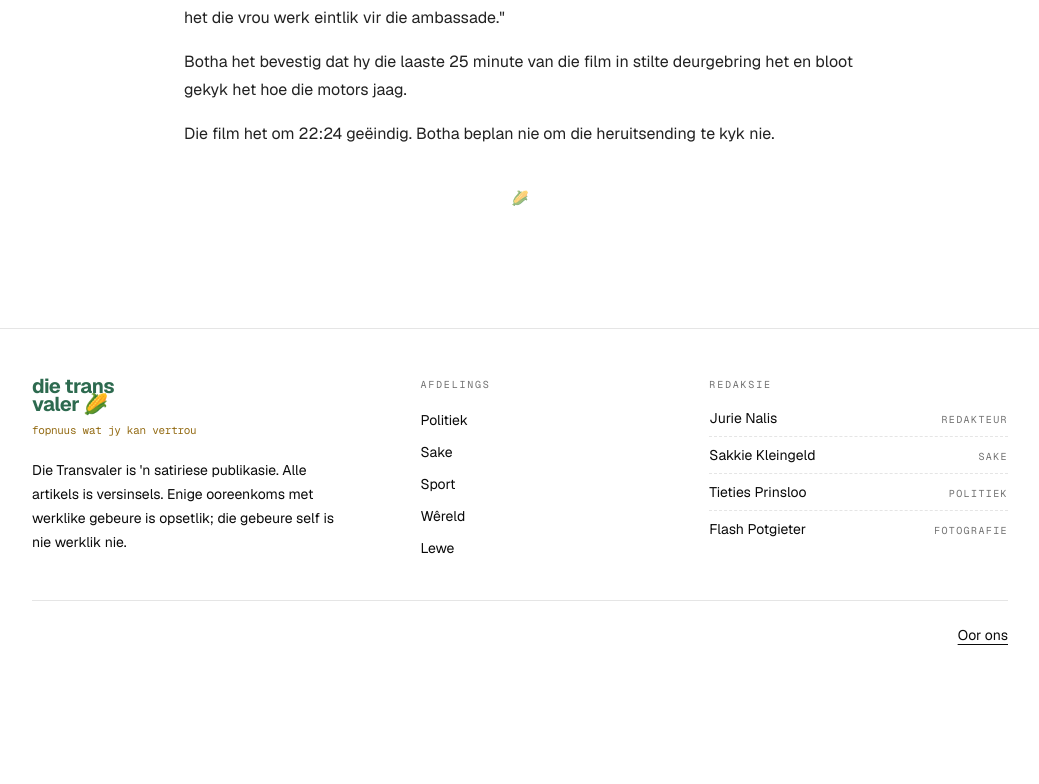
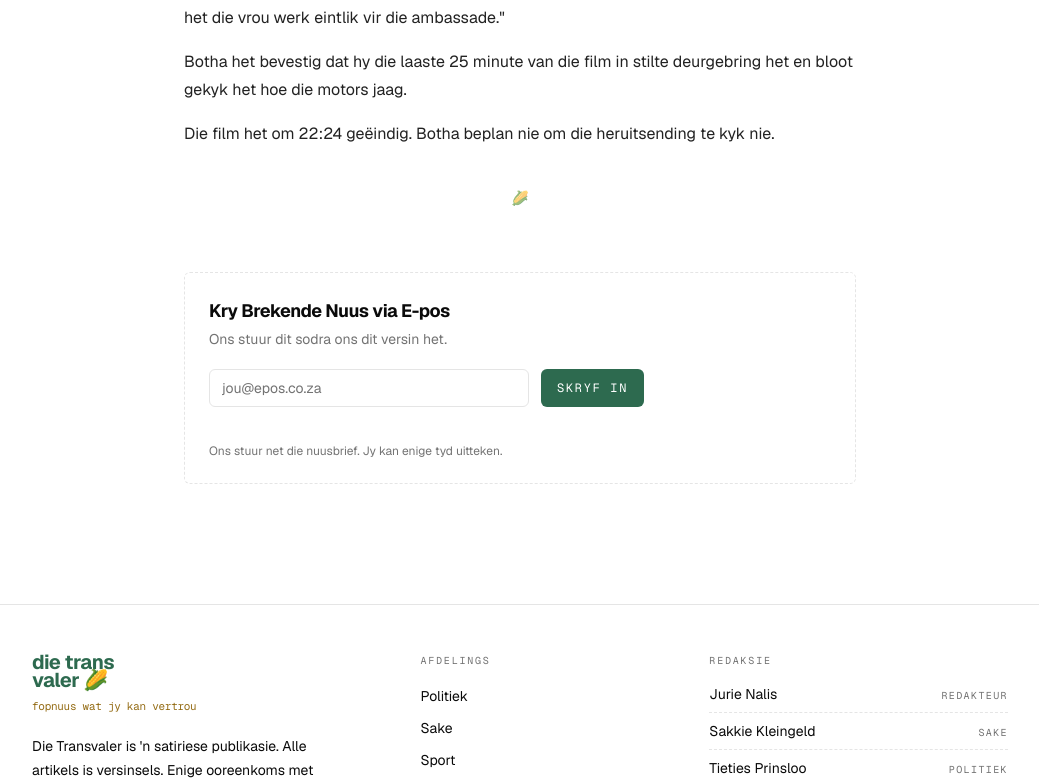
Before and after one commit to pieterbothma/dietransvaler, a Next.js app: page /artikel/man-verloor-storielyn in a window 1280 px wide. Shown: the part 1558-2342 px from the top of the page, without its empty margins (120-1159 px from the left). Before the commit the page ends 2251 px from the top, so only its background shows below. Built offline with nearby package versions, Linux system fonts and the light colour scheme.

Commit message:
Voeg e-pos-inskrywing by onder elke berig en op die voorblad

```diff
--- /dev/null
+++ b/src/app/api/inskryf/route.ts
@@ -0,0 +1,80 @@
+import { NextResponse } from 'next/server'
+import { z } from 'zod'
+
+/**
+ * Newsletter sign-up. Adds the address to a Resend audience.
+ *
+ * The rest of the site is statically generated; this is the one server-side
+ * route. It needs two environment variables, and fails loudly rather than
+ * silently swallowing addresses if either is missing:
+ *
+ *   RESEND_API_KEY       — from resend.com
+ *   RESEND_AUDIENCE_ID   — the audience to add contacts to
+ */
+const inskrywing = z.object({
+  epos: z.string().email(),
+  // Honeypot: a real person never fills this in because it is hidden. Bots do.
+  // Accept ANY value here — rejecting it in the schema would 400 before the
+  // check below runs, which both hides the bot signal and tells the bot it was
+  // caught. Discard silently instead.
+  vangput: z.string().optional(),
+})
+
+export async function POST(request: Request) {
+  let data: unknown
+  try {
+    data = await request.json()
+  } catch {
+    return NextResponse.json({ fout: 'Ongeldige versoek.' }, { status: 400 })
+  }
+
+  const resultaat = inskrywing.safeParse(data)
+  if (!resultaat.success) {
+    return NextResponse.json(
+      { fout: 'Daardie e-posadres lyk nie reg nie.' },
+      { status: 400 },
+    )
+  }
+
+  // A filled honeypot means a bot. Return success so it learns nothing.
+  if (resultaat.data.vangput) {
+    return NextResponse.json({ ok: true })
+  }
+
+  const sleutel = process.env.RESEND_API_KEY
+  const gehoor = process.env.RESEND_AUDIENCE_ID
+  if (!sleutel || !gehoor) {
+    console.error(
+      'Inskryf: RESEND_API_KEY or RESEND_AUDIENCE_ID is not set — the address was NOT saved.',
+    )
+    return NextResponse.json(
+      { fout: 'Inskrywings is tydelik af. Probeer later weer.' },
+      { status: 503 },
+    )
+  }
+
+  const antwoord = await fetch(
+    `https://api.resend.com/audiences/${gehoor}/contacts`,
+    {
+      method: 'POST',
+      headers: {
+        Authorization: `Bearer ${sleutel}`,
+        'Content-Type': 'application/json',
+      },
+      body: JSON.stringify({
+        email: resultaat.data.epos,
+        unsubscribed: false,
+      }),
+    },
+  )
+
+  if (!antwoord.ok) {
+    console.error('Inskryf: Resend returned', antwoord.status, await antwoord.text())
+    return NextResponse.json(
+      { fout: 'Iets het verkeerd geloop. Probeer weer.' },
+      { status: 502 },
+    )
+  }
+
+  return NextResponse.json({ ok: true })
+}
--- a/src/app/artikel/[slug]/page.tsx
+++ b/src/app/artikel/[slug]/page.tsx
@@ -2,6 +2,7 @@ import type { Metadata } from 'next'
 import Image from 'next/image'
 import { notFound } from 'next/navigation'
 import { ArtikelInhoud } from '@/components/artikel-inhoud'
+import { Inskryf } from '@/components/inskryf'
 import { KategorieMerker } from '@/components/kategorie-merker'
 import { skrywerPortret } from '@/lib/skrywers'
 import { getAlleSlugs, getArtikelBySlug } from '@/lib/inhoud'
@@ -99,6 +100,8 @@ export default async function ArtikelBladsy({ params }: Props) {
         🌽
       </p>
 
+      <Inskryf />
+
     </article>
   )
 }
--- a/src/app/page.tsx
+++ b/src/app/page.tsx
@@ -1,6 +1,7 @@
 import Image from 'next/image'
 import Link from 'next/link'
 import { ArtikelKaart } from '@/components/artikel-kaart'
+import { Inskryf } from '@/components/inskryf'
 import { KategorieMerker } from '@/components/kategorie-merker'
 import { getAlleArtikels } from '@/lib/inhoud'
 
@@ -91,6 +92,7 @@ export default async function Voorblad() {
         </article>
       ))}
 
+      <Inskryf />
     </div>
   )
 }
--- /dev/null
+++ b/src/components/inskryf.tsx
@@ -0,0 +1,110 @@
+'use client'
+
+import { useId, useState } from 'react'
+
+type Stand = 'wag' | 'stuur' | 'klaar' | 'fout'
+
+/**
+ * Newsletter sign-up strip. Sits under every article and at the foot of the
+ * voorblad.
+ *
+ * Status is announced through an `aria-live` region so a screen-reader user
+ * hears the result — a visual-only confirmation would leave them unsure whether
+ * the form did anything.
+ */
+export function Inskryf() {
+  const eposId = useId()
+  const [epos, setEpos] = useState('')
+  const [stand, setStand] = useState<Stand>('wag')
+  const [boodskap, setBoodskap] = useState('')
+
+  async function stuur(event: React.FormEvent<HTMLFormElement>) {
+    event.preventDefault()
+    setStand('stuur')
+
+    const vorm = new FormData(event.currentTarget)
+    try {
+      const antwoord = await fetch('/api/inskryf', {
+        method: 'POST',
+        headers: { 'Content-Type': 'application/json' },
+        body: JSON.stringify({ epos, vangput: vorm.get('vangput') ?? '' }),
+      })
+      const data = await antwoord.json()
+      if (!antwoord.ok) {
+        setStand('fout')
+        setBoodskap(data.fout ?? 'Iets het verkeerd geloop. Probeer weer.')
+        return
+      }
+      setStand('klaar')
+      setBoodskap('Dankie. Jy is op die lys.')
+      setEpos('')
+    } catch {
+      setStand('fout')
+      setBoodskap('Kon nie deurkom nie. Kyk jou verbinding en probeer weer.')
+    }
+  }
+
+  return (
+    <section
+      aria-labelledby={`${eposId}-kop`}
+      className="mt-16 rounded-sm border border-dashed p-6"
+    >
+      <h2
+        id={`${eposId}-kop`}
+        className="text-lg font-bold tracking-tight text-foreground"
+      >
+        Kry Brekende Nuus via E-pos
+      </h2>
+      <p className="mt-1 text-sm text-muted-foreground">
+        Ons stuur dit sodra ons dit versin het.
+      </p>
+
+      <form onSubmit={stuur} className="mt-5 flex flex-col gap-3 sm:flex-row">
+        <label htmlFor={eposId} className="sr-only">
+          Jou e-posadres
+        </label>
+        <input
+          id={eposId}
+          name="epos"
+          type="email"
+          required
+          autoComplete="email"
+          value={epos}
+          onChange={(e) => setEpos(e.target.value)}
+          placeholder="jou@epos.co.za"
+          disabled={stand === 'stuur'}
+          className="w-full rounded-sm border bg-background px-3 py-2 text-sm text-foreground placeholder:text-muted-foreground focus-visible:outline-2 focus-visible:outline-offset-2 focus-visible:outline-foreground disabled:opacity-60 sm:max-w-xs"
+        />
+
+        {/* Honeypot. Hidden from sight and from assistive tech, and skipped in
+            the tab order — only a bot ever fills it in. */}
+        <div aria-hidden className="hidden">
+          <label htmlFor={`${eposId}-vangput`}>Los hierdie leeg</label>
+          <input
+            id={`${eposId}-vangput`}
+            name="vangput"
+            type="text"
+            tabIndex={-1}
+            autoComplete="off"
+          />
+        </div>
+
+        <button
+          type="submit"
+          disabled={stand === 'stuur'}
+          className="shrink-0 rounded-sm bg-merk-groen-band px-4 py-2 font-mono text-xs uppercase tracking-[0.14em] text-white transition-opacity hover:opacity-90 focus-visible:outline-2 focus-visible:outline-offset-2 focus-visible:outline-foreground disabled:opacity-60"
+        >
+          {stand === 'stuur' ? 'Stuur…' : 'Skryf in'}
+        </button>
+      </form>
+
+      <p aria-live="polite" className="mt-3 min-h-5 text-sm text-foreground">
+        {boodskap}
+      </p>
+
+      <p className="mt-1 text-xs text-muted-foreground">
+        Ons stuur net die nuusbrief. Jy kan enige tyd uitteken.
+      </p>
+    </section>
+  )
+}
```
